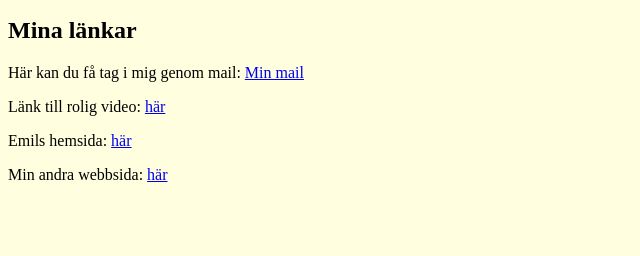
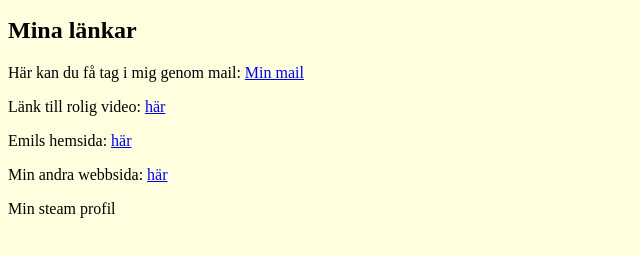
Before and after one commit to danielkaller/Trash, a plain HTML site: page index.html in a window 1280 px wide. Shown: the part 314-570 px from the top of the page, without its empty margins (0-640 px from the left). Drawn offline with Linux system fonts and the light colour scheme.

Commit message:
Update index.html

```diff
--- a/index.html
+++ b/index.html
@@ -22,6 +22,7 @@
     <p> Länk till rolig video: <a href="https://www.youtube.com/watch?v=dQw4w9WgXcQ">här</a></p>
     <p> Emils hemsida: <a href="https://emiduc082.github.io/index.html"> här </a></p>
 <p> Min andra webbsida: <a href="test.html"> här </a>
+    <p> Min steam profil <a href="https://www.youtube.com/watch?v=dQw4w9WgXcQ" här </a><p>
 </body>
 
 </html>
```
